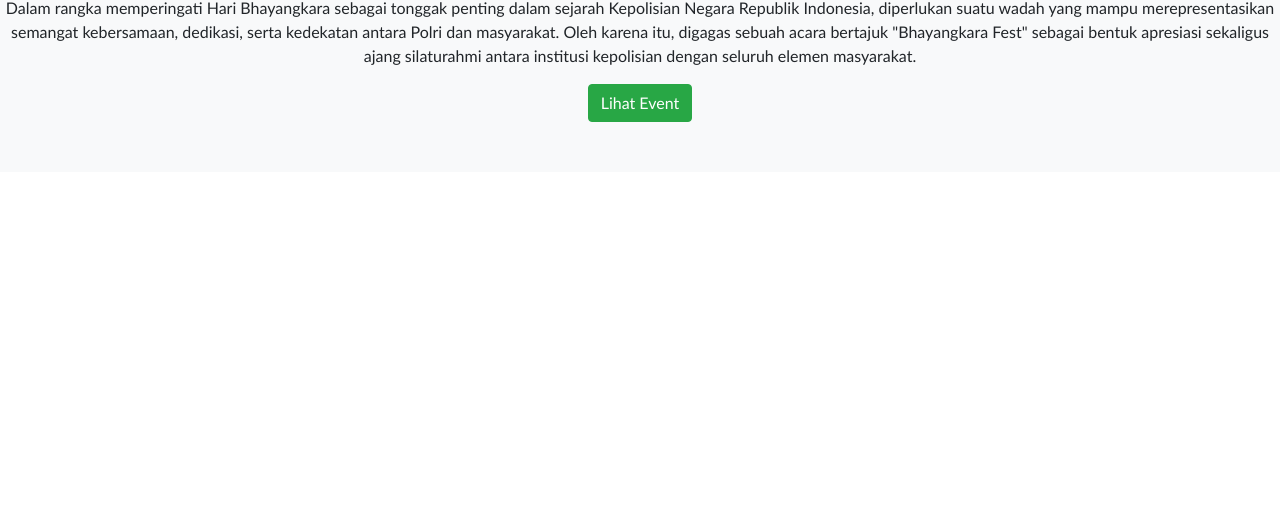
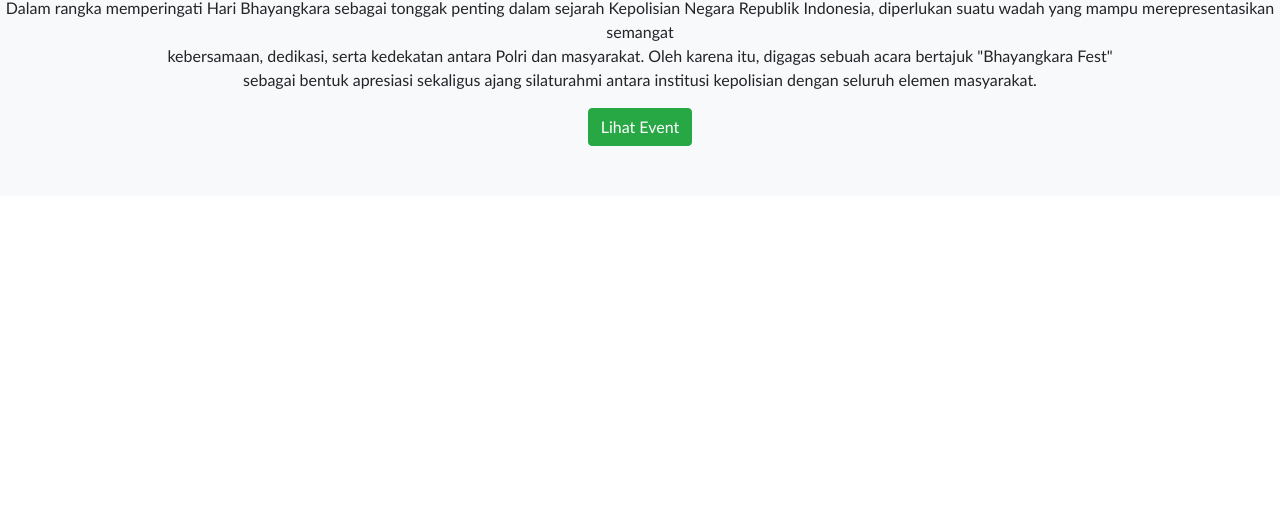
Before and after one commit to Zamzammm/team-bhayangkara, a plain HTML site: page TEAM BHAYANGKARA/index.html in a window 1280 px wide. Shown: the part 276-800 px from the top of the page. Drawn offline with nearby package versions, Linux system fonts and the light colour scheme.

Commit message:
belum fix

```diff
--- a/TEAM BHAYANGKARA/index.html
+++ b/TEAM BHAYANGKARA/index.html
@@ -20,7 +20,9 @@
     </header>
     <section class="hero text-center mt-5">
         <h2>Selamat Datang di Bhayangkara Fest</h2>
-        <p text-align="left">Dalam rangka memperingati Hari Bhayangkara sebagai tonggak penting dalam sejarah Kepolisian Negara Republik Indonesia, diperlukan suatu wadah yang mampu merepresentasikan semangat kebersamaan, dedikasi, serta kedekatan antara Polri dan masyarakat. Oleh karena itu, digagas sebuah acara bertajuk "Bhayangkara Fest" sebagai bentuk apresiasi sekaligus ajang silaturahmi antara institusi kepolisian dengan seluruh elemen masyarakat.</p text-align="left">
+        <p text-align="left">Dalam rangka memperingati Hari Bhayangkara sebagai tonggak penting dalam sejarah Kepolisian Negara Republik Indonesia, diperlukan suatu wadah yang mampu merepresentasikan semangat
+            <br>kebersamaan, dedikasi, serta kedekatan antara Polri dan masyarakat. Oleh karena itu, digagas sebuah acara bertajuk "Bhayangkara Fest"
+            <br>sebagai bentuk apresiasi sekaligus ajang silaturahmi antara institusi kepolisian dengan seluruh elemen masyarakat.</br></p text-align="left">
         <a href="event.html" class="btn btn-success">Lihat Event</a>
     </section>
     <script src="script.js"></script>
```
